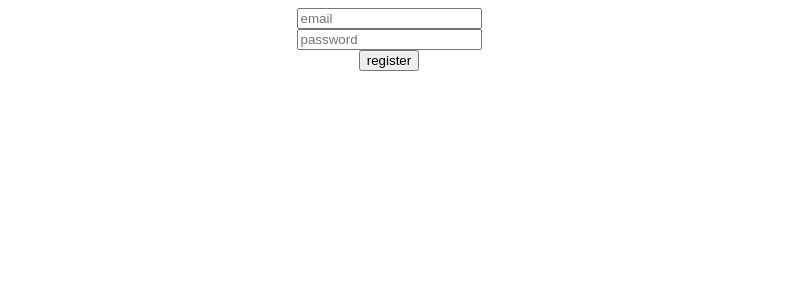
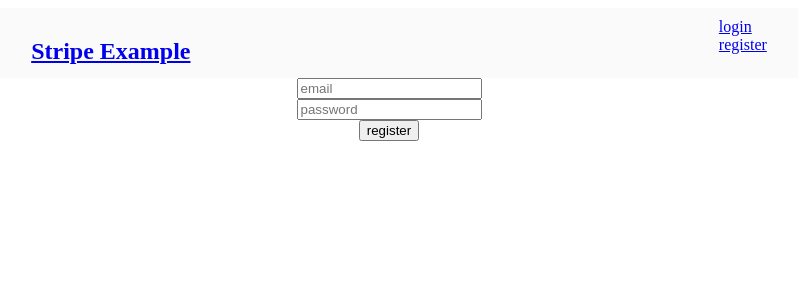
Before and after one commit to peeweetje/Typescript-GraphQL-server-with-authentication, a React (Create React App) app in the folder web/: page /register in a window 1280 px wide. Shown: the top 300 px of the page, without its empty margins (251-1049 px from the left). Built offline with nearby package versions, Linux system fonts and the light colour scheme.

Commit message:
refactor: add homepage to routes. add header to routes. make a switch between routes, routes who need a header and routes that dont

```diff
--- a/web/src/Routes.tsx
+++ b/web/src/Routes.tsx
@@ -3,6 +3,7 @@ import { BrowserRouter, Route, Switch } from "react-router-dom";
 import { Login } from "./modules/user/Login";
 import { Register } from "./modules/user/Register";
 import Account from "./modules/account/Account";
+import Header from "./shared/Header";
 
 export class Routes extends React.PureComponent {
   render() {
@@ -10,8 +11,23 @@ export class Routes extends React.PureComponent {
       <BrowserRouter>
         <Switch>
           <Route path="/login" component={Login} />
-          <Route path="/register" component={Register} />
-          <Route path="/account" component={Account} />
+          <Route
+            path="/"
+            render={() => (
+              <React.Fragment>
+                <Header />
+                <div>
+                  <Route path="/register" component={Register} />
+                  <Route path="/account" component={Account} />
+                  <Route
+                    exact={true}
+                    path="/"
+                    render={() => <div>homepage</div>}
+                  />
+                </div>
+              </React.Fragment>
+            )}
+          />
         </Switch>
       </BrowserRouter>
     );
--- a/web/src/modules/account/Account.tsx
+++ b/web/src/modules/account/Account.tsx
@@ -33,7 +33,8 @@ export default class Account extends React.PureComponent {
           if (data.me.type === "free-trial") {
             return <SubscribeUser />;
           }
-          // if (data.me.type === 'paid)
+          console.log(data.me);
+          // if (data.me.type === 'standard paid')
           return <div>Thank you for purchasing our product</div>;
         }}
       </Query>
```
Also changed, not shown: 1 other file (tests, documents, lock files or other folders).
